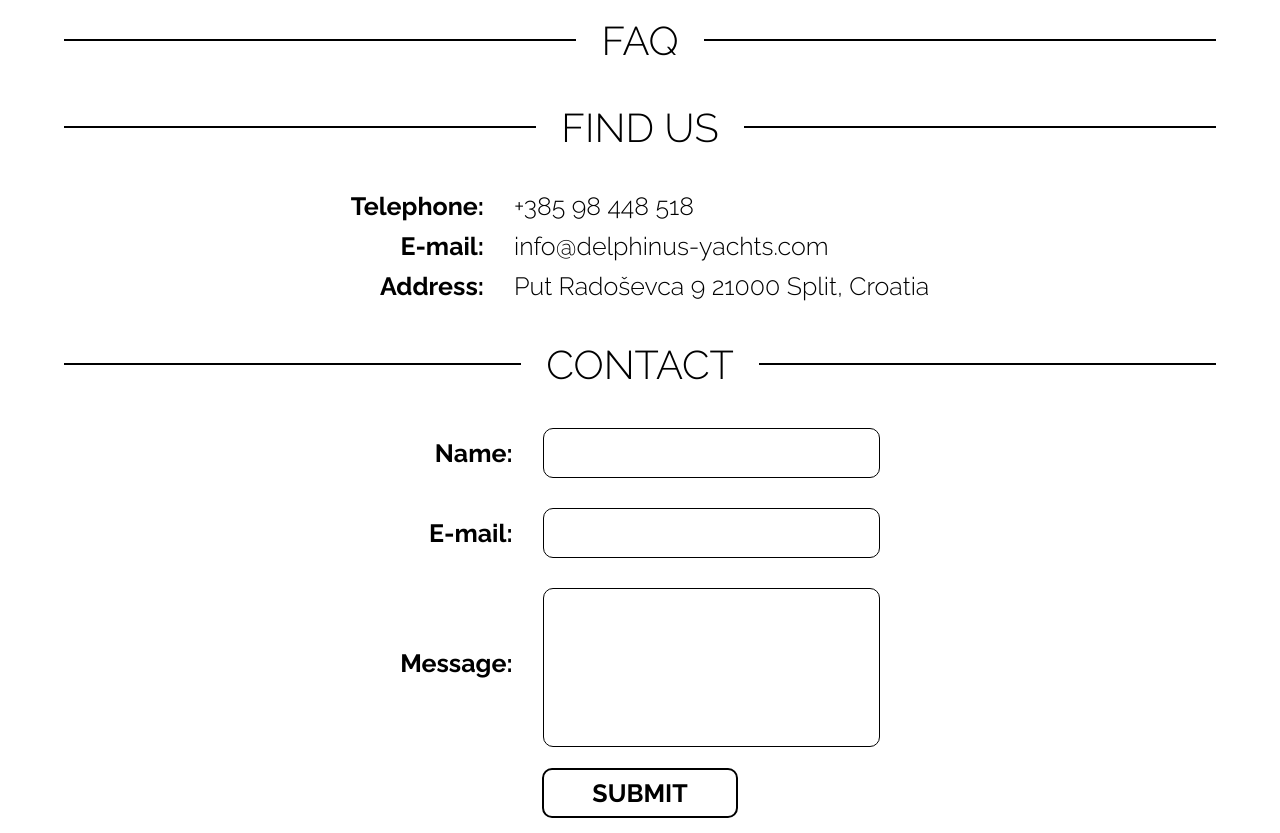
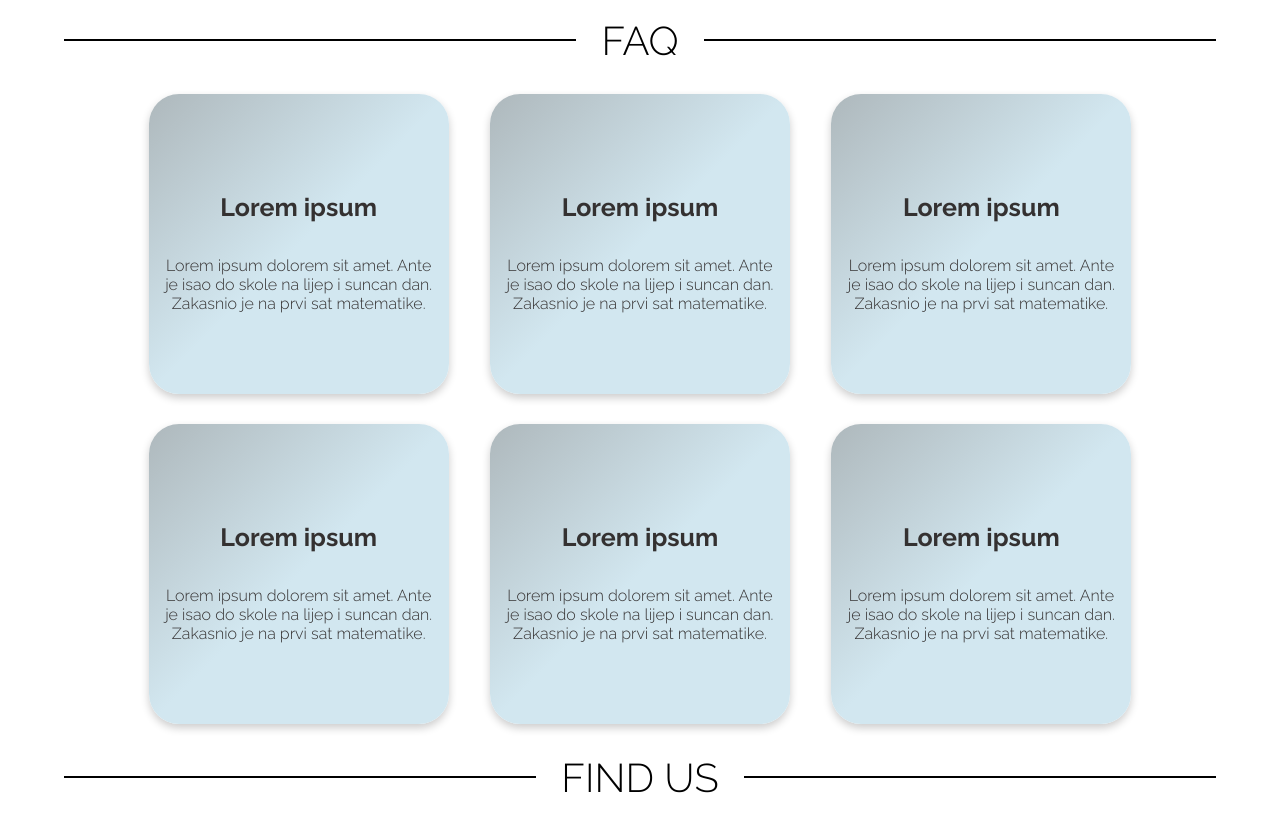
Before and after one commit to igor-kostovski/HCI-Lab, a Gatsby site in the folder HCI-lab/: page /contact in a window 1280 px wide. Shown: the part 119-952 px from the top of the page. Built offline with nearby package versions, Linux system fonts and the light colour scheme; Gatsby itself is replaced by a stand-in of ours.

Commit message:
added faq section

```diff
--- a/HCI-lab/src/components/card/crew.module.css
+++ b/HCI-lab/src/components/card/crew.module.css
@@ -12,10 +12,6 @@
     justify-content: center;
     align-items: center;
     background-image: linear-gradient(315deg,#D2E7F0 50%,#AEB8BC 100%);
-
-    /* For testing */
-    margin-left: 10%;
-    margin-top: 10%;
   }
 
   /* On mouse-over, add a deeper shadow */
--- a/HCI-lab/src/pages/contact.js
+++ b/HCI-lab/src/pages/contact.js
@@ -1,6 +1,8 @@
 import React from "react"
 
 import SeparatorBar from "../components/separatorBar"
+import Card from "../components/card"
+
 import { contactSections } from "../constants"
 
 import styles from "./contact.module.css"
@@ -9,6 +11,30 @@ const ContactPage = () => (
   <>
     <SeparatorBar text={contactSections.faq} />
     <div className={styles.faqContainer}>
+      <div className={styles.question1}>
+        <Card header={"Lorem ipsum"}
+              text={"Lorem ipsum dolorem sit amet. Ante je isao do skole na lijep i suncan dan. Zakasnio je na prvi sat matematike."}/>
+      </div>
+      <div className={styles.question2}>
+        <Card header={"Lorem ipsum"}
+              text={"Lorem ipsum dolorem sit amet. Ante je isao do skole na lijep i suncan dan. Zakasnio je na prvi sat matematike."}/>
+      </div>
+      <div className={styles.question3}>
+        <Card header={"Lorem ipsum"}
+              text={"Lorem ipsum dolorem sit amet. Ante je isao do skole na lijep i suncan dan. Zakasnio je na prvi sat matematike."}/>
+      </div>
+      <div className={styles.question4}>
+        <Card header={"Lorem ipsum"}
+              text={"Lorem ipsum dolorem sit amet. Ante je isao do skole na lijep i suncan dan. Zakasnio je na prvi sat matematike."}/>
+      </div>
+      <div className={styles.question5}>
+        <Card header={"Lorem ipsum"}
+              text={"Lorem ipsum dolorem sit amet. Ante je isao do skole na lijep i suncan dan. Zakasnio je na prvi sat matematike."}/>
+      </div>
+      <div className={styles.question6}>
+        <Card header={"Lorem ipsum"}
+              text={"Lorem ipsum dolorem sit amet. Ante je isao do skole na lijep i suncan dan. Zakasnio je na prvi sat matematike."}/>
+      </div>
     </div>
     <SeparatorBar text={contactSections.findUs} />
     <div className={styles.findUsContainer}>
--- a/HCI-lab/src/pages/contact.module.css
+++ b/HCI-lab/src/pages/contact.module.css
@@ -24,8 +24,56 @@ textarea:focus {
 
 .faqContainer {
     width: 80%;
+    margin: 30px auto;
     display: grid;
+    grid-template-columns: 1fr 1fr 1fr;
+    grid-template-rows: 1fr 1fr;
+    gap: 30px 0;
+    grid-template-areas:
+        "question1 question2 question3"
+        "question4 question5 question6";
+}
 
+.question1 {
+    grid-area: question1;
+    display: grid;
+    align-items: center;
+    justify-content: center;
+}
+
+.question2 {
+    grid-area: question2;
+    display: grid;
+    align-items: center;
+    justify-content: center;
+}
+
+.question3 {
+    grid-area: question3;
+    display: grid;
+    align-items: center;
+    justify-content: center;
+}
+
+.question4 {
+    grid-area: question4;
+    display: grid;
+    align-items: center;
+    justify-content: center;
+}
+
+.question5 {
+    grid-area: question5;
+    display: grid;
+    align-items: center;
+    justify-content: center;
+}
+
+.question6 {
+    grid-area: question6;
+    display: grid;
+    align-items: center;
+    justify-content: center;
 }
 
 .contactFormContainer {
```
